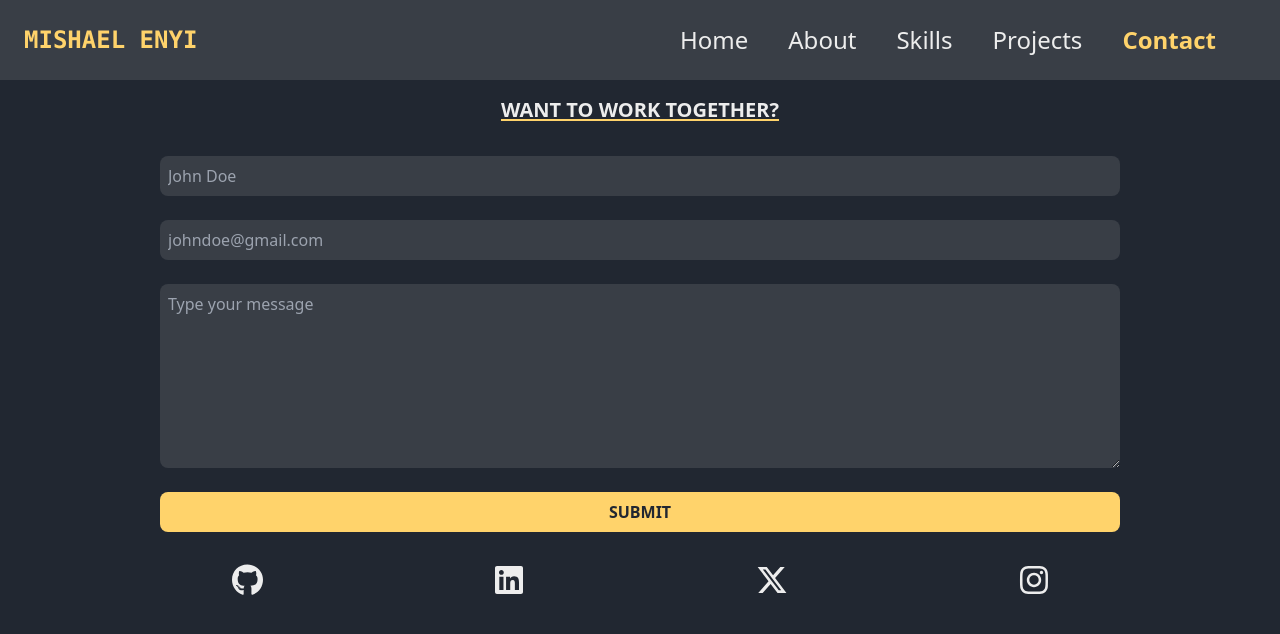
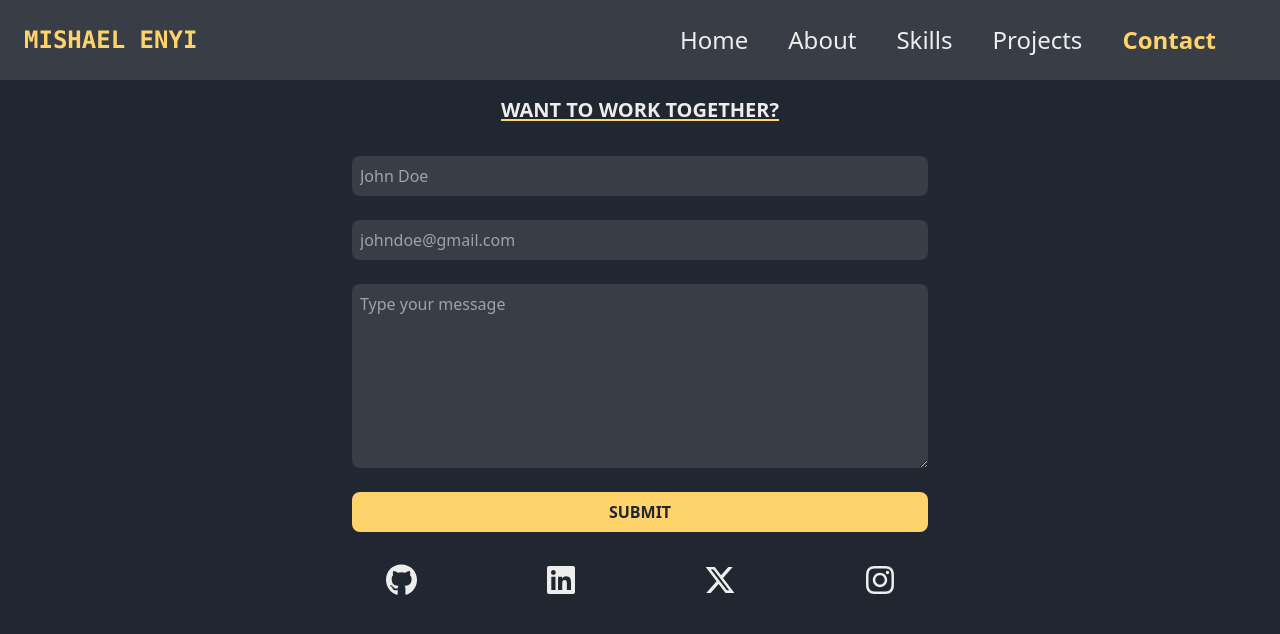
Before and after one commit to mishael-codes/portfolio-v2, a React (Vite) app: page /contact in a window 1280 px wide. Shown: the top 634 px of the page. Built offline with nearby package versions, Linux system fonts and the light colour scheme.

Commit message:
added some responsiveness to contact page

```diff
--- a/src/components/pages/contact.jsx
+++ b/src/components/pages/contact.jsx
@@ -9,7 +9,7 @@ import {
 const Contact = () => {
   return (
     <>
-      <div className="h-screen w-screen flex flex-col items-center">
+      <div className="h-screen w-screen lg:w-3/5 lg:mx-auto flex flex-col items-center">
         <h1 className="mt-4 mb-8 text-textColor text-xl font-semibold uppercase underline underline-offset-2 decoration-accentColor">
           Want to work together?
         </h1>
```
